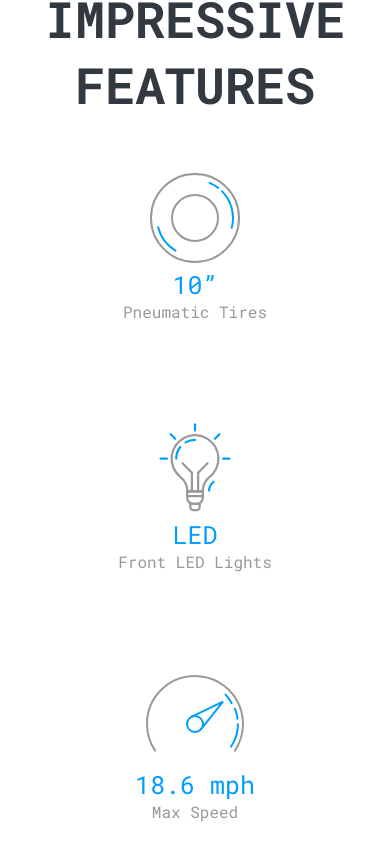
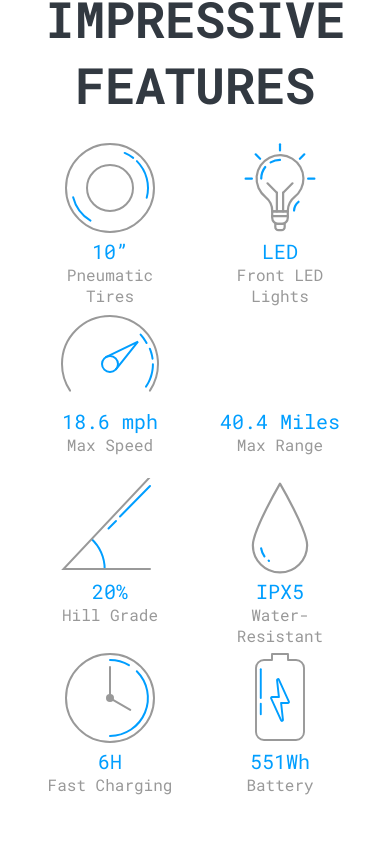
Before and after one commit to Gvyganovsky/Practice, a React (Create React App) app in the folder practice/: page / in a window 390 px wide. Shown: the part 6320-7164 px from the top of the page. Built offline with nearby package versions, Linux system fonts and the light colour scheme; some icons are missing.

Commit message:
ImpressiveFeatures

```diff
--- a/practice/src/components/IconsBlock/Impressive features.jsx
+++ b/practice/src/components/ImpressiveFeatures/ImpressiveFeatures.jsx
@@ -1,4 +1,4 @@
-import style from '../../scss/PC.module.scss';
+import style from './ImpressiveFeatures.module.scss';
 import { ReactComponent as Circle } from '../../assets/ImpressiveFeatures/Circle.svg';
 import { ReactComponent as LED } from '../../assets/ImpressiveFeatures/LED.svg';
 import { ReactComponent as Mph } from '../../assets/ImpressiveFeatures/18.6 mph.svg';
--- /dev/null
+++ b/practice/src/components/ImpressiveFeatures/ImpressiveFeatures.module.scss
@@ -0,0 +1,47 @@
+.impressiveFeatures {
+    max-width: 1200px;
+    margin: 45px auto;
+}
+
+.impressiveFeatures_title {
+    color: #323941;
+    font-size: 50px;
+    font-weight: 700;
+    text-align: center;
+}
+
+.impressiveFeatures_blocks {
+    display: flex;
+    flex-wrap: wrap;
+    justify-content: center;
+}
+
+.impressiveFeatures_block {
+    display: grid;
+    justify-content: center;
+    text-align: center;
+    margin: 50px;
+    width: 140px;
+    height: 130px;
+}
+
+.impressiveFeatures_img {
+    margin: 0 auto;
+    width: 100px;
+    height: 100px;
+}
+
+.impressiveFeatures_name {
+    color: #009EFF;
+    font-size: 20px;
+}
+
+.impressiveFeatures_text {
+    color: #999999;
+}
+
+@media (max-width: 730px) {
+    .impressiveFeatures_block {
+        margin: 20px 15px;
+    }
+}
--- a/practice/src/pages/HomePage.jsx
+++ b/practice/src/pages/HomePage.jsx
@@ -6,7 +6,7 @@ import { Bicycles } from '../components/ProductsBlock/bicycles';
 import { Miles } from '../components/ProductsBlock/miles';
 import { PackingList } from '../components/ProductsBlock/packing list';
 import { Accessories } from '../components/ProductsBlock/accessories';
-import { ImpressiveFeatures } from '../components/IconsBlock/Impressive features';
+import { ImpressiveFeatures } from '../components/ImpressiveFeatures/ImpressiveFeatures';
 import { KickMAX } from '../components/KickMAX/KickMAX';
 import { Battery } from '../components/Battery/Battery';
 import { DualBraking } from '../components/DualBraking/DualBraking';
```
